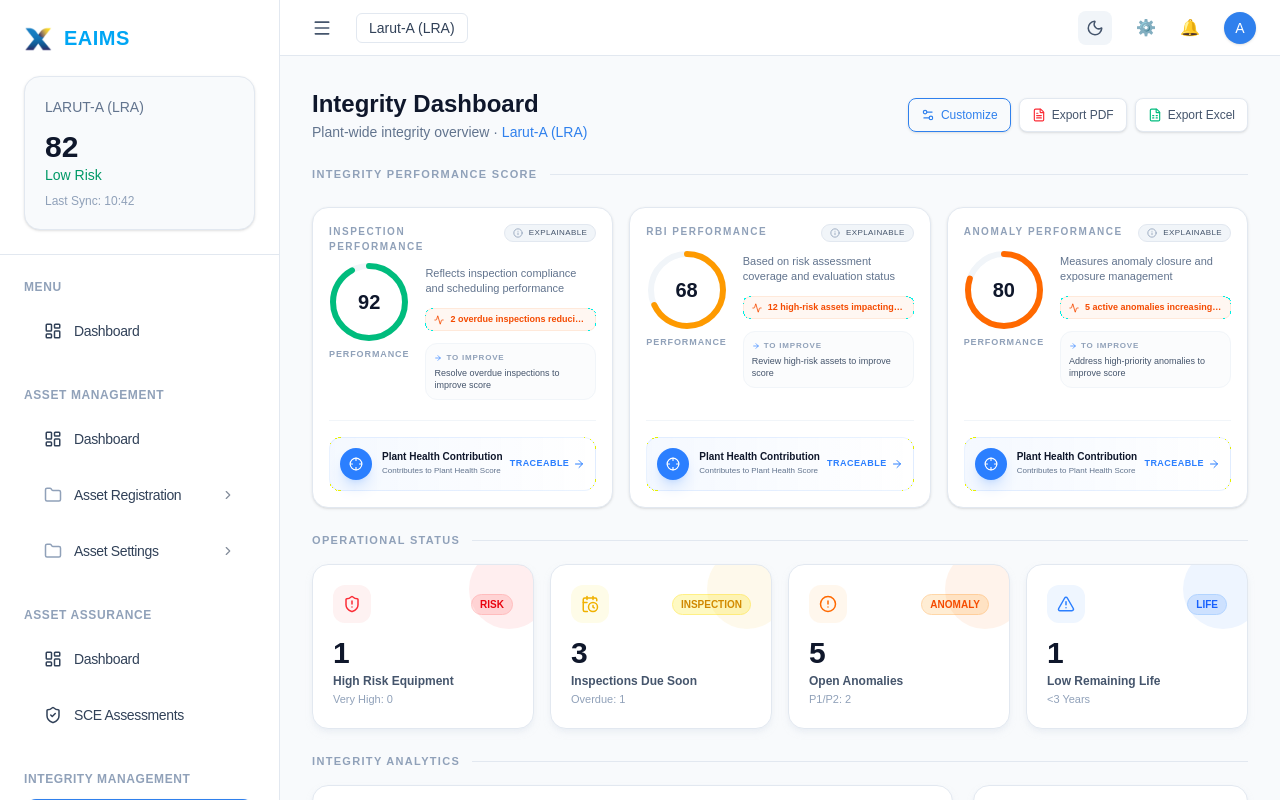
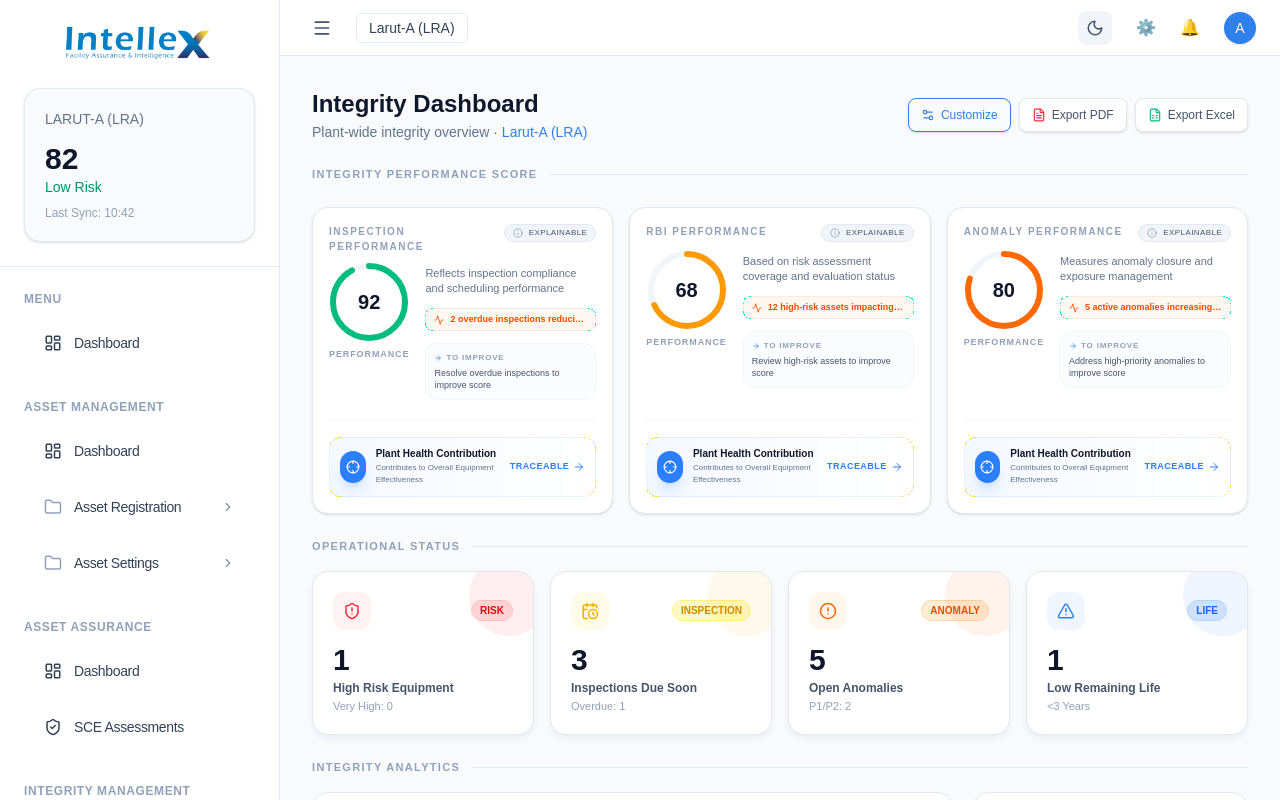
Before and after one commit to lqmnfhmee/frontend, a Next.js app: page /integrity in a window 1280 px wide. Built offline with nearby package versions, Linux system fonts and the light colour scheme.

Commit message:
- change the EAIMS logo to INTELLEX logo - Remove the anomalies and replace with dummy cmms management

```diff
--- a/app/(home)/components/PlantHealthScore.tsx
+++ b/app/(home)/components/OverallEquipmentEffectiveness.tsx
@@ -210,7 +210,7 @@
               Mathematical Definition
             </p>
             <div className="font-mono text-sm leading-relaxed text-slate-700 dark:text-slate-300">
-              Plant Health Score = <br />
+              Overall Equipment Effectiveness = <br />
               <div className="pl-4 mt-2 space-y-1 text-slate-500 dark:text-slate-400">
                 <span className="text-blue-600/80 dark:text-blue-400/80">
                   (Asset & SCE Perf. × 30%)
@@ -254,7 +254,7 @@
         </div>
         <div className="px-6 py-4 bg-slate-50 dark:bg-slate-800/50 text-[11px] text-slate-500 dark:text-slate-500 italic border-t border-slate-100 dark:border-slate-800">
           * Each module contributes its internal score multiplied by its
-          assigned weight to create the final Plant Health Score.
+          assigned weight to create the final Overall Equipment Effectiveness.
         </div>
       </div>
     </div>
@@ -538,7 +538,7 @@
 
 // ─── Inner Client Component ────────────────────────────────────────────────────
 
-function PlantHealthScoreContent() {
+function OverallEquipmentEffectivenessContent() {
   const searchParams = useSearchParams();
   const [currentDisplayScore, setCurrentDisplayScore] = useState(0);
   const [drawerOpen, setDrawerOpen] = useState(false);
@@ -642,7 +642,7 @@
       >
         <div className="flex items-center justify-between mb-10">
           <h2 className="text-lg font-bold text-slate-900 dark:text-white flex items-center gap-2">
-            Plant Health Score
+            Overall Equipment Effectiveness
           </h2>
           <button
             onClick={() => setFormulaOpen(true)}
@@ -793,7 +793,7 @@
 
 // ─── Export With Suspense ──────────────────────────────────────────────────────
 
-export default function PlantHealthScore() {
+export default function OverallEquipmentEffectiveness() {
   return (
     <Suspense
       fallback={
@@ -806,12 +806,12 @@
           "
         >
           <div className="text-sm text-slate-500 dark:text-slate-400">
-            Loading Plant Health Score...
+            Loading Overall Equipment Effectiveness...
           </div>
         </div>
       }
     >
-      <PlantHealthScoreContent />
+      <OverallEquipmentEffectivenessContent />
     </Suspense>
   );
 }
--- a/app/(home)/components/RadialModuleCard.tsx
+++ b/app/(home)/components/RadialModuleCard.tsx
@@ -10,7 +10,10 @@
   ShieldCheck,
   Wrench,
   Activity,
-  AlertTriangle
+  AlertTriangle,
+  ClipboardList,
+  CheckCircle2,
+  Clock
 } from "lucide-react";
 
 type Item = {
@@ -61,6 +64,12 @@
       return <Activity size={18} />;
     if (label.includes("Deferred") || label.includes("High Risk"))
       return <AlertTriangle size={18} />;
+    if (label.includes("Open"))
+      return <ClipboardList size={18} />;
+    if (label.includes("Completed"))
+      return <CheckCircle2 size={18} />;
+    if (label.includes("Overdue"))
+      return <Clock size={18} />;
     return <Wrench size={18} />;
   };
 
--- a/app/asset-management/components/AssetPerformanceScore.tsx
+++ b/app/asset-management/components/AssetPerformanceScore.tsx
@@ -131,7 +131,7 @@
                 Plant Health Contribution
               </p>
               <p className="text-xs text-slate-500 dark:text-slate-400 mt-1">
-                Contributes to Plant Health Score
+                Contributes to Overall Equipment Effectiveness
               </p>
             </div>
           </div>
--- a/app/components/shared/Sidebar.tsx
+++ b/app/components/shared/Sidebar.tsx
@@ -57,26 +57,27 @@
         `}
         >
           {/* Logo */}
-          <div
-            className={`
-            flex items-center
-            transition-all duration-500 ease-[cubic-bezier(0.25,1,0.5,1)]
-            ${collapsed ? "justify-center" : "gap-3"}
-          `}
-          >
-            <div className={`relative shrink-0 transition-all duration-500 ease-[cubic-bezier(0.25,1,0.5,1)] ${collapsed ? "w-8 h-8" : "w-7 h-7"}`}>
+          <div className="flex items-center justify-center transition-all duration-500 ease-[cubic-bezier(0.25,1,0.5,1)]">
+            {collapsed ? (
+              <div className="relative w-9 h-9 transition-all duration-500 ease-[cubic-bezier(0.25,1,0.5,1)]">
                 <Image
                   src="/logo.png"
-                alt="EAIMS Logo"
+                  alt="INTELLEX Icon"
                   fill
                   className="object-contain"
                   priority
                 />
               </div>
-            {!collapsed && (
-              <span className="text-xl font-bold tracking-wide text-sky-500 uppercase">
-                EAIMS
-              </span>
+            ) : (
+              <div className="relative w-40 h-10 transition-all duration-500 ease-[cubic-bezier(0.25,1,0.5,1)]">
+                <Image
+                  src="/IntelleX.png"
+                  alt="INTELLEX Logo"
+                  fill
+                  className="object-contain object-left"
+                  priority
+                />
+              </div>
             )}
           </div>
 
--- a/app/integrity/components/IntegrityPerformanceScore.tsx
+++ b/app/integrity/components/IntegrityPerformanceScore.tsx
@@ -173,7 +173,7 @@
                       Plant Health Contribution
                     </p>
                     <p className="text-[8px] text-slate-500 dark:text-slate-400 mt-0.5">
-                      Contributes to Plant Health Score
+                      Contributes to Overall Equipment Effectiveness
                     </p>
                   </div>
                 </div>
--- a/app/layout.tsx
+++ b/app/layout.tsx
@@ -15,7 +15,7 @@
 });
 
 export const metadata: Metadata = {
-  title: "EAIMS Dashboard",
+  title: "INTELLEX Dashboard",
   description: "Enterprise Asset Integrity Management System",
 };
 
--- a/app/page.tsx
+++ b/app/page.tsx
@@ -1,4 +1,4 @@
-import PlantHealthScore from "@/app/(home)/components/PlantHealthScore";
+import OverallEquipmentEffectiveness from "@/app/(home)/components/OverallEquipmentEffectiveness";
 import AnomalyPriorityBreakdown from "@/app/(home)/components/AnomalyPriorityBreakdown";
 import TotalRiskMatrix from "@/app/(home)/components/TotalRiskMatrix";
 import RadialModuleCard from "@/app/(home)/components/RadialModuleCard";
@@ -38,7 +38,7 @@
             </p>
           </div>
 
-          <PlantHealthScore />
+          <OverallEquipmentEffectiveness />
 
           <div className="grid grid-cols-1 lg:grid-cols-2 gap-6">
             <AnomalyPriorityBreakdown />
@@ -74,20 +74,7 @@
             />
 
             <RadialModuleCard
-              title="Anomalies"
-              centerLabel="Total Anomaly"
-              centerValue={8}
-              items={[
-                { label: "Active", value: 5 },
-                { label: "Completed", value: 3 },
-                { label: "Deferred", value: 5 }
-              ]}
-              buttonLabel="Anomalies Dashboard"
-              linkHref="/anomalies"
-            />
-
-            <RadialModuleCard
-              title="Integrity"
+              title="Integrity Management"
               centerLabel="Total Assessed"
               centerValue={2}
               items={[
@@ -97,6 +84,19 @@
               ]}
               buttonLabel="Integrity Dashboard"
               linkHref="/integrity"
+            />
+
+            <RadialModuleCard
+              title="CMMS Management"
+              centerLabel="Total Work Orders"
+              centerValue={124}
+              items={[
+                { label: "Open", value: 32 },
+                { label: "Completed", value: 82 },
+                { label: "Overdue", value: 10 }
+              ]}
+              buttonLabel="CMMS Dashboard"
+              linkHref="#"
             />
 
           </div>
@@ -112,7 +112,7 @@
           </span>
 
           <div className="flex items-center gap-4">
-            <span>EAIMS Dashboard v1.0</span>
+            <span>INTELLEX Dashboard v1.0</span>
             <span className="hidden md:inline">•</span>
             <span>All rights reserved</span>
           </div>
--- a/app/sce/components/SCEPerformanceScore.tsx
+++ b/app/sce/components/SCEPerformanceScore.tsx
@@ -146,7 +146,7 @@
                 Plant Health Contribution
               </p>
               <p className="text-xs text-slate-500 dark:text-slate-400 mt-1">
-                Contributes to Plant Health Score
+                Contributes to Overall Equipment Effectiveness
               </p>
             </div>
           </div>
```
Also changed, not shown: public/IntelleX.png (added). Lines whose indentation alone changed are shown as unchanged.
